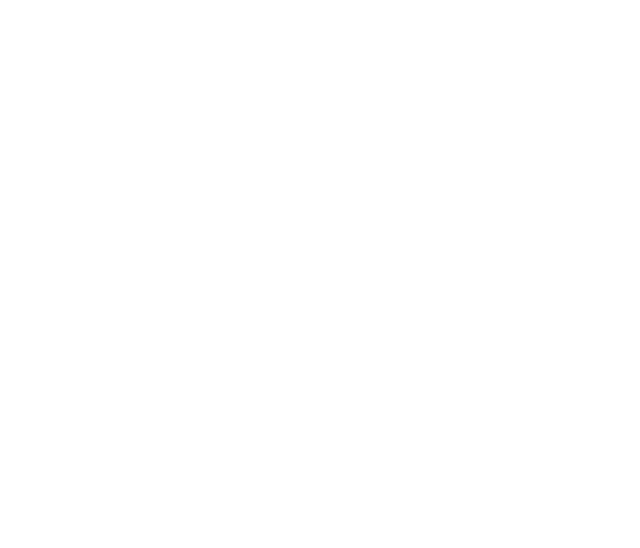
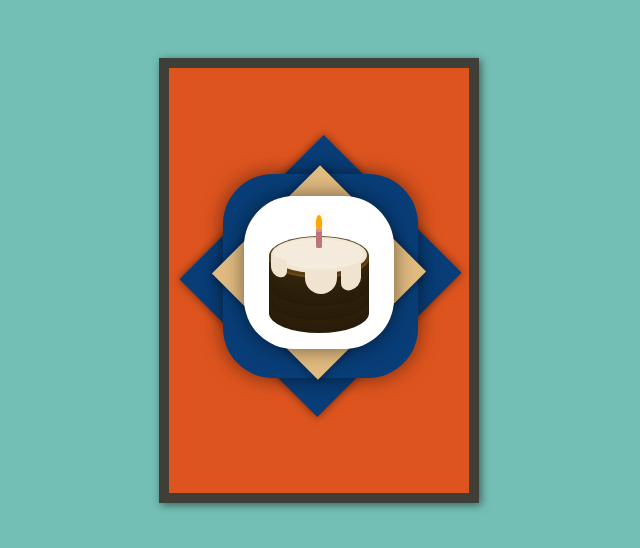
Before and after one commit to navarrovitor/birthday-card, a website: page index.html in a window 1280 px wide. Shown: the whole page, without its empty margins (329-969 px from the left). Drawn offline with Linux system fonts and the light colour scheme.

Commit message:
finished card

```diff
--- a/index.html
+++ b/index.html
@@ -3,7 +3,47 @@
   <head>
     <meta charset="UTF-8" />
     <meta name="viewport" content="width=device-width, initial-scale=1.0" />
-    <title>HAPPY BIRTHDAY</title>
+    <link rel="stylesheet" href="style.css" />
+    <title>Torresmo Pipão</title>
   </head>
-  <body></body>
+  <body>
+    <div class="card">
+      <div class="back"></div>
+      <div class="front">
+        <div class="cover-shape-large">
+          <div class="shape-diamond"></div>
+          <div class="shape-block"></div>
+        </div>
+        <div class="cover-shape-small">
+          <div class="shape-diamond"></div>
+          <div class="shape-block">
+            <div class="cake">
+              <div class="layer layer-bottom"></div>
+              <div class="layer layer-middle"></div>
+              <div class="layer layer-top"></div>
+              <div class="icing"></div>
+              <div class="drip drip1"></div>
+              <div class="drip drip2"></div>
+              <div class="drip drip3"></div>
+              <div class="candle">
+                <div class="flame"></div>
+              </div>
+            </div>
+          </div>
+        </div>
+      </div>
+
+      <div class="text-container">
+        <p id="head"><b>Feliz Aniversário!</b></p>
+        <p>
+          Este cartão foi
+          <span class="strikethrough">feito à mão</span> feito à código do zero
+          só para te agradecer por ser esse exemplo e inspiração como padrinho.
+          Aprendi e continuo aprendendo com você até hoje. Te desejo o melhor
+          possível, Tio Pipo, você é muito importante para mim.
+        </p>
+        <p>Que seu dia seja incrível!</p>
+      </div>
+    </div>
+  </body>
 </html>
--- /dev/null
+++ b/style.css
@@ -0,0 +1,347 @@
+@import url(https://fonts.googleapis.com/css2?family=Roboto:wght@400;700&display=swap);
+html,
+body {
+  overflow: hidden;
+  background-color: #73bfb5;
+  width: 100%;
+  height: 100%;
+}
+
+.card {
+  position: relative;
+  width: 300px;
+  height: 425px;
+  border: 10px solid #3f3f37;
+  margin: 50px auto 0 auto;
+  -webkit-box-shadow: inset 10px 0px 15px 0px rgba(0, 0, 0, 0.1);
+          box-shadow: inset 10px 0px 15px 0px rgba(0, 0, 0, 0.1);
+  background-color: #e6f0e6;
+}
+
+.card .text-container {
+  width: 80%;
+  height: 80%;
+  margin: auto;
+}
+
+.strikethrough {
+  text-decoration: line-through;
+}
+
+.card .text-container #head {
+  font-family: "Roboto", sans-serif;
+  font-size: 1.5em;
+  margin: 10px auto auto auto;
+}
+
+.card p {
+  font-size: 1em;
+  line-height: 1.4;
+  font-family: "Roboto";
+  color: #494331;
+  font-style: italic;
+  text-align: center;
+  margin: 30px auto 0px auto;
+}
+
+.card .front {
+  position: absolute;
+  width: 100%;
+  height: 100%;
+  margin: -10px 0px 0px -10px;
+  border: 10px solid #3f3f37;
+  -webkit-backface-visibility: hidden;
+          backface-visibility: hidden;
+  background-color: #de541e;
+  /* background-image: url($cover-image); */
+  background-size: contain;
+  -webkit-transform-style: preserve-3d;
+          transform-style: preserve-3d;
+  -webkit-transform-origin: 0% 50%;
+          transform-origin: 0% 50%;
+  -webkit-transform: perspective(800px) rotateY(0deg);
+          transform: perspective(800px) rotateY(0deg);
+  -webkit-transition: all 0.8s ease-in-out;
+  transition: all 0.8s ease-in-out;
+}
+
+.card:hover .front {
+  -webkit-transform: perspective(800px) rotateY(-170deg);
+          transform: perspective(800px) rotateY(-170deg);
+  background-color: #41718d;
+}
+
+.card:hover .back {
+  -webkit-transform: perspective(800px) rotateY(-170deg);
+          transform: perspective(800px) rotateY(-170deg);
+  -webkit-box-shadow: 7px 0px 5px 0px rgba(0, 0, 0, 0.3), inset 2px 0px 15px 0px rgba(0, 0, 0, 0.1);
+          box-shadow: 7px 0px 5px 0px rgba(0, 0, 0, 0.3), inset 2px 0px 15px 0px rgba(0, 0, 0, 0.1);
+  background-color: #d2dcd2;
+}
+
+.card .back {
+  position: absolute;
+  width: 100%;
+  height: 100%;
+  border: 10px solid #3f3f37;
+  margin: -10px 0px 0px -10px;
+  -webkit-backface-visibility: visible;
+          backface-visibility: visible;
+  -webkit-filter: drop-shadow(2px 2px 4px rgba(0, 0, 0, 0.5));
+          filter: drop-shadow(2px 2px 4px rgba(0, 0, 0, 0.5));
+  -webkit-transform-style: preserve-3d;
+          transform-style: preserve-3d;
+  -webkit-transform-origin: 0% 50%;
+          transform-origin: 0% 50%;
+  -webkit-transform: perspective(800px) rotateY(0deg);
+          transform: perspective(800px) rotateY(0deg);
+  -webkit-transition: all 0.8s ease-in-out;
+  transition: all 0.8s ease-in-out;
+  background-color: #e6f0e6;
+  -webkit-box-shadow: 0px 0px 0px 0px rgba(0, 0, 0, 0.1);
+          box-shadow: 0px 0px 0px 0px rgba(0, 0, 0, 0.1);
+}
+
+.cover-shape-large {
+  position: absolute;
+  width: 65%;
+  height: 48%;
+  top: 25%;
+  left: 18%;
+  /* transform: rotateZ(45deg); */
+}
+
+.cover-shape-large .shape-block,
+.cover-shape-large .shape-diamond {
+  background-color: #083d77;
+}
+
+.cover-shape-small {
+  position: absolute;
+  width: 50%;
+  height: 36%;
+  top: 30%;
+  left: 25%;
+}
+
+.shape-block {
+  position: absolute;
+  width: 100%;
+  height: 100%;
+  background-color: white;
+  border-radius: 50px;
+  -webkit-box-shadow: 0 0 20px 0 rgba(0, 0, 0, 0.5);
+          box-shadow: 0 0 20px 0 rgba(0, 0, 0, 0.5);
+}
+
+#shape-image {
+  background-image: url("http://freedesignfile.com/upload/2013/02/Birthday-cake-vector-4.jpg");
+  background-size: contain;
+  background-repeat: no-repeat;
+  background-position: center;
+}
+
+.shape-diamond {
+  position: absolute;
+  width: 100%;
+  height: 100%;
+  background-color: #e1bb80;
+  -webkit-box-shadow: 0 0 10px 0 rgba(0, 0, 0, 0.5);
+          box-shadow: 0 0 10px 0 rgba(0, 0, 0, 0.5);
+  -webkit-transform: rotateZ(45deg);
+          transform: rotateZ(45deg);
+}
+
+/* cake animation stuff from: https://codepen.io/WithAnEs/pen/OVZRvg
+   not created by me! It's by Mark Thomes.
+*/
+.cake {
+  position: absolute;
+  width: 100px;
+  height: 80px;
+  top: 45%;
+  left: 50%;
+  margin-top: -28px;
+  margin-left: -50px;
+}
+
+.cake > * {
+  position: absolute;
+  /* backface-visibility: hidden; */
+}
+
+.layer {
+  position: absolute;
+  display: block;
+  width: 100px;
+  height: 40px;
+  border-radius: 50%;
+  background-color: #553c13;
+  -webkit-box-shadow: 0 2px 0px #6a4b18, 0 4px 0px #33240b, 0 6px 0px #32230b, 0 8px 0px #31230b, 0 10px 0px #30220b, 0 12px 0px #2f220b, 0 14px 0px #2f210a, 0 16px 0px #2e200a, 0 18px 0px #2d200a, 0 20px 0px #2c1f0a, 0 22px 0px #2b1f0a, 0 24px 0px #2a1e09, 0 26px 0px #2a1d09, 0 28px 0px #291d09, 0 30px 0px #281c09;
+          box-shadow: 0 2px 0px #6a4b18, 0 4px 0px #33240b, 0 6px 0px #32230b, 0 8px 0px #31230b, 0 10px 0px #30220b, 0 12px 0px #2f220b, 0 14px 0px #2f210a, 0 16px 0px #2e200a, 0 18px 0px #2d200a, 0 20px 0px #2c1f0a, 0 22px 0px #2b1f0a, 0 24px 0px #2a1e09, 0 26px 0px #2a1d09, 0 28px 0px #291d09, 0 30px 0px #281c09;
+}
+
+.layer-top {
+  top: 0px;
+}
+
+.layer-middle {
+  top: 13.2px;
+}
+
+.layer-bottom {
+  top: 26.4px;
+}
+
+.icing {
+  top: 0.8px;
+  left: 2px;
+  background-color: #f0e4d0;
+  width: 96px;
+  height: 36px;
+  border-radius: 50%;
+}
+
+.icing:before {
+  content: "";
+  position: absolute;
+  top: 4px;
+  right: 5px;
+  bottom: 6px;
+  left: 5px;
+  background-color: #f4ebdc;
+  -webkit-box-shadow: 0 0 4px #f6efe3, 0 0 4px #f6efe3, 0 0 4px #f6efe3;
+          box-shadow: 0 0 4px #f6efe3, 0 0 4px #f6efe3, 0 0 4px #f6efe3;
+  border-radius: 50%;
+  /* z-index: 1; */
+}
+
+.drip {
+  display: block;
+  width: 20px;
+  height: 24px;
+  border-bottom-left-radius: 25px;
+  border-bottom-right-radius: 25px;
+  background-color: #f0e4d0;
+}
+
+.drip1 {
+  top: 22px;
+  left: 2px;
+  -webkit-transform: skewY(15deg);
+          transform: skewY(15deg);
+  height: 19.2px;
+  width: 16px;
+}
+
+.drip2 {
+  top: 30px;
+  left: 72.4px;
+  -webkit-transform: skewY(-15deg);
+          transform: skewY(-15deg);
+}
+
+.drip3 {
+  top: 33.6px;
+  left: 36px;
+  width: 32px;
+  border-bottom-left-radius: 40px;
+  border-bottom-right-radius: 40px;
+}
+
+.candle {
+  background-color: #bf737d;
+  width: 6.4px;
+  height: 20px;
+  border-radius: 8px / 4px;
+  top: -8px;
+  left: 50%;
+  margin-left: -3.2px;
+  /* z-index: 10; */
+}
+
+.candle:before {
+  content: "";
+  position: absolute;
+  top: 0;
+  left: 0;
+  width: 6.4px;
+  height: 3.2px;
+  border-radius: 50%;
+  background-color: #cf969e;
+}
+
+.flame {
+  position: absolute;
+  background-color: orange;
+  width: 6px;
+  height: 14px;
+  border-radius: 10px 10px 10px 10px / 25px 25px 10px 10px;
+  top: -13.6px;
+  left: 50%;
+  margin-left: -3px;
+  /* z-index: 10; */
+  -webkit-box-shadow: 0 0 10px rgba(255, 165, 0, 0.5), 0 0 20px rgba(255, 165, 0, 0.5), 0 0 60px rgba(255, 165, 0, 0.5), 0 0 80px rgba(255, 165, 0, 0.5);
+          box-shadow: 0 0 10px rgba(255, 165, 0, 0.5), 0 0 20px rgba(255, 165, 0, 0.5), 0 0 60px rgba(255, 165, 0, 0.5), 0 0 80px rgba(255, 165, 0, 0.5);
+  -webkit-transform-origin: 50% 90%;
+          transform-origin: 50% 90%;
+  -webkit-animation: flicker 1s ease-in-out infinite;
+          animation: flicker 1s ease-in-out infinite;
+}
+
+@-webkit-keyframes flicker {
+  0% {
+    /* transform: rotateZ(5deg); */
+    -webkit-box-shadow: 0 0 10px rgba(255, 165, 0, 0.2), 0 0 20px rgba(255, 165, 0, 0.2), 0 0 60px rgba(255, 165, 0, 0.2), 0 0 80px rgba(255, 165, 0, 0.2);
+            box-shadow: 0 0 10px rgba(255, 165, 0, 0.2), 0 0 20px rgba(255, 165, 0, 0.2), 0 0 60px rgba(255, 165, 0, 0.2), 0 0 80px rgba(255, 165, 0, 0.2);
+  }
+  25% {
+    /* transform: rotateZ(-5deg); */
+    -webkit-box-shadow: 0 0 10px rgba(255, 165, 0, 0.5), 0 0 20px rgba(255, 165, 0, 0.5), 0 0 60px rgba(255, 165, 0, 0.5), 0 0 80px rgba(255, 165, 0, 0.5);
+            box-shadow: 0 0 10px rgba(255, 165, 0, 0.5), 0 0 20px rgba(255, 165, 0, 0.5), 0 0 60px rgba(255, 165, 0, 0.5), 0 0 80px rgba(255, 165, 0, 0.5);
+  }
+  50% {
+    /* transform: rotateZ(10deg); */
+    -webkit-box-shadow: 0 0 10px rgba(255, 165, 0, 0.3), 0 0 20px rgba(255, 165, 0, 0.3), 0 0 60px rgba(255, 165, 0, 0.3), 0 0 80px rgba(255, 165, 0, 0.3);
+            box-shadow: 0 0 10px rgba(255, 165, 0, 0.3), 0 0 20px rgba(255, 165, 0, 0.3), 0 0 60px rgba(255, 165, 0, 0.3), 0 0 80px rgba(255, 165, 0, 0.3);
+  }
+  75% {
+    /* transform: rotateZ(-10deg); */
+    -webkit-box-shadow: 0 0 10px rgba(255, 165, 0, 0.4), 0 0 20px rgba(255, 165, 0, 0.4), 0 0 60px rgba(255, 165, 0, 0.4), 0 0 80px rgba(255, 165, 0, 0.4);
+            box-shadow: 0 0 10px rgba(255, 165, 0, 0.4), 0 0 20px rgba(255, 165, 0, 0.4), 0 0 60px rgba(255, 165, 0, 0.4), 0 0 80px rgba(255, 165, 0, 0.4);
+  }
+  100% {
+    /* transform: rotateZ(5deg); */
+    -webkit-box-shadow: 0 0 10px rgba(255, 165, 0, 0.5), 0 0 20px rgba(255, 165, 0, 0.5), 0 0 60px rgba(255, 165, 0, 0.5), 0 0 80px rgba(255, 165, 0, 0.5);
+            box-shadow: 0 0 10px rgba(255, 165, 0, 0.5), 0 0 20px rgba(255, 165, 0, 0.5), 0 0 60px rgba(255, 165, 0, 0.5), 0 0 80px rgba(255, 165, 0, 0.5);
+  }
+}
+
+@keyframes flicker {
+  0% {
+    /* transform: rotateZ(5deg); */
+    -webkit-box-shadow: 0 0 10px rgba(255, 165, 0, 0.2), 0 0 20px rgba(255, 165, 0, 0.2), 0 0 60px rgba(255, 165, 0, 0.2), 0 0 80px rgba(255, 165, 0, 0.2);
+            box-shadow: 0 0 10px rgba(255, 165, 0, 0.2), 0 0 20px rgba(255, 165, 0, 0.2), 0 0 60px rgba(255, 165, 0, 0.2), 0 0 80px rgba(255, 165, 0, 0.2);
+  }
+  25% {
+    /* transform: rotateZ(-5deg); */
+    -webkit-box-shadow: 0 0 10px rgba(255, 165, 0, 0.5), 0 0 20px rgba(255, 165, 0, 0.5), 0 0 60px rgba(255, 165, 0, 0.5), 0 0 80px rgba(255, 165, 0, 0.5);
+            box-shadow: 0 0 10px rgba(255, 165, 0, 0.5), 0 0 20px rgba(255, 165, 0, 0.5), 0 0 60px rgba(255, 165, 0, 0.5), 0 0 80px rgba(255, 165, 0, 0.5);
+  }
+  50% {
+    /* transform: rotateZ(10deg); */
+    -webkit-box-shadow: 0 0 10px rgba(255, 165, 0, 0.3), 0 0 20px rgba(255, 165, 0, 0.3), 0 0 60px rgba(255, 165, 0, 0.3), 0 0 80px rgba(255, 165, 0, 0.3);
+            box-shadow: 0 0 10px rgba(255, 165, 0, 0.3), 0 0 20px rgba(255, 165, 0, 0.3), 0 0 60px rgba(255, 165, 0, 0.3), 0 0 80px rgba(255, 165, 0, 0.3);
+  }
+  75% {
+    /* transform: rotateZ(-10deg); */
+    -webkit-box-shadow: 0 0 10px rgba(255, 165, 0, 0.4), 0 0 20px rgba(255, 165, 0, 0.4), 0 0 60px rgba(255, 165, 0, 0.4), 0 0 80px rgba(255, 165, 0, 0.4);
+            box-shadow: 0 0 10px rgba(255, 165, 0, 0.4), 0 0 20px rgba(255, 165, 0, 0.4), 0 0 60px rgba(255, 165, 0, 0.4), 0 0 80px rgba(255, 165, 0, 0.4);
+  }
+  100% {
+    /* transform: rotateZ(5deg); */
+    -webkit-box-shadow: 0 0 10px rgba(255, 165, 0, 0.5), 0 0 20px rgba(255, 165, 0, 0.5), 0 0 60px rgba(255, 165, 0, 0.5), 0 0 80px rgba(255, 165, 0, 0.5);
+            box-shadow: 0 0 10px rgba(255, 165, 0, 0.5), 0 0 20px rgba(255, 165, 0, 0.5), 0 0 60px rgba(255, 165, 0, 0.5), 0 0 80px rgba(255, 165, 0, 0.5);
+  }
+}
+/*# sourceMappingURL=style.css.map */
```
